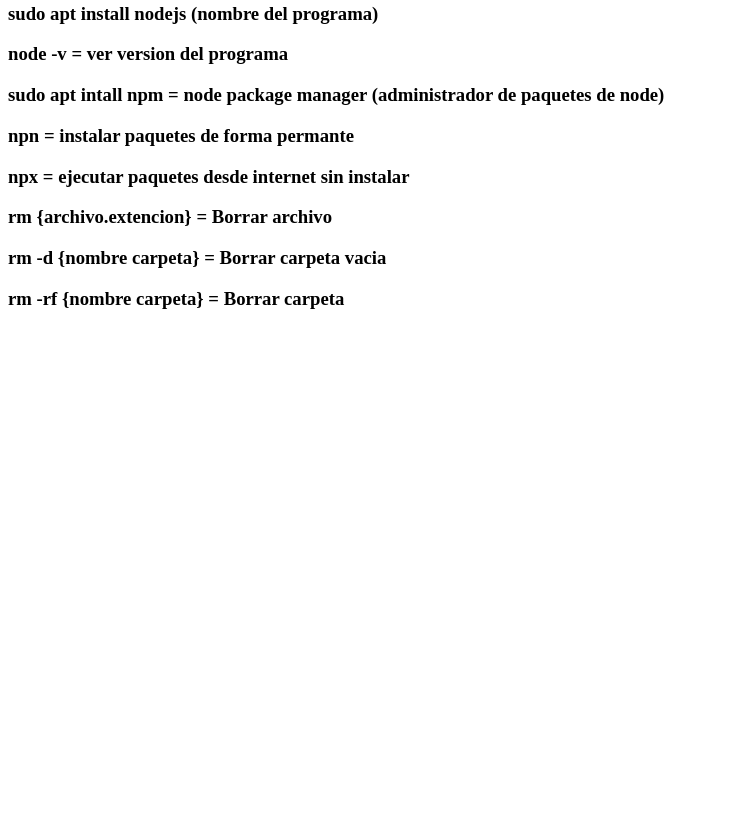
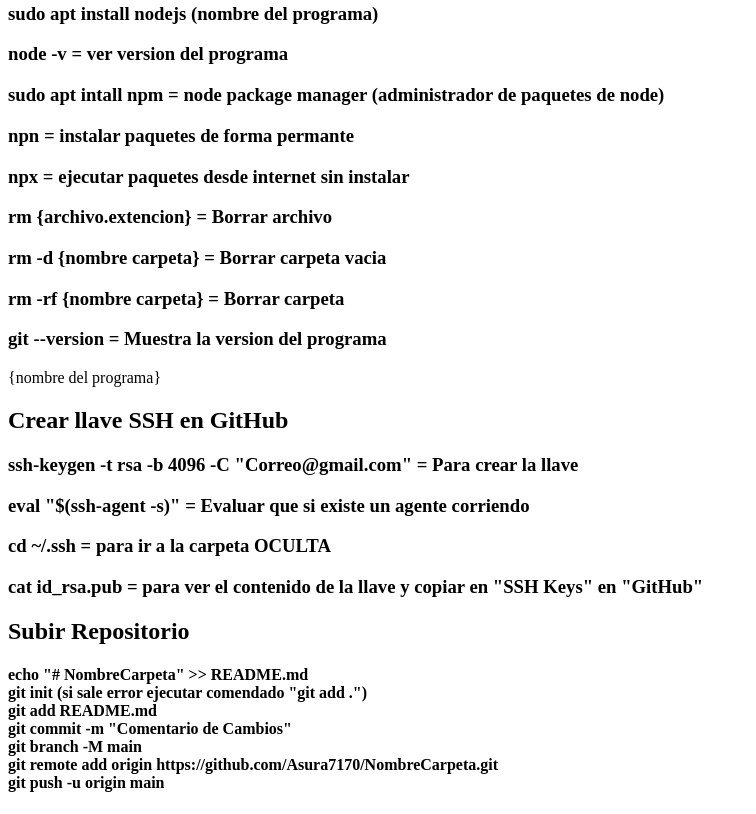
Before and after one commit to Asura7170/CursoPrework, a plain HTML site: page index.html in a window 1280 px wide. Shown: the part 877-1691 px from the top of the page, without its empty margins (0-756 px from the left). Before the commit the page ends 1205 px from the top, so only its background shows below. Drawn offline with Linux system fonts and the light colour scheme.

Commit message:
Cambios Agregados

```diff
--- a/index.html
+++ b/index.html
@@ -36,5 +36,21 @@
     <h3>rm {archivo.extencion} = Borrar archivo</h3>
     <h3>rm -d {nombre carpeta} = Borrar carpeta vacia</h3>
     <h3>rm -rf {nombre carpeta} = Borrar carpeta</h3>
+    <h3>git --version = Muestra la version del programa</h3>
+    <p>{nombre del programa}</p>
+    <h2>Crear llave SSH en GitHub</h2>
+    <h3>ssh-keygen -t rsa -b 4096 -C "Correo@gmail.com" = Para crear la llave</h3>
+    <h3>eval "$(ssh-agent -s)" = Evaluar que si existe un agente corriendo</h3>
+    <h3>cd ~/.ssh = para ir a la carpeta OCULTA</h3>
+    <h3>cat id_rsa.pub = para ver el contenido de la llave y copiar en "SSH Keys" en "GitHub"</h3>
+    <h2>Subir Repositorio</h2>
+    <h4>echo "# NombreCarpeta" >> README.md<br>
+        git init (si sale error ejecutar comendado "git add .")<br>
+        git add README.md<br>
+        git commit -m "Comentario de Cambios"<br>
+        git branch -M main<br>
+        git remote add origin https://github.com/Asura7170/NombreCarpeta.git<br>
+        git push -u origin main<br>
+    </h4>
 </body>
 </html>
```
